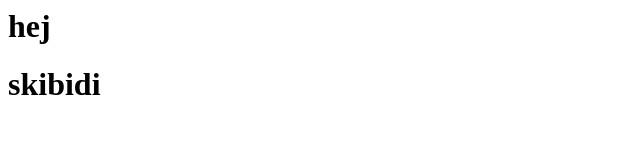
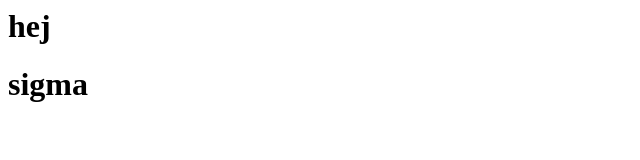
Before and after one commit to MossadKilledCharlieKirk/MossadKilledCharlieKirk.github.io, a plain HTML site: page index.html in a window 1280 px wide. Shown: the full height of the page, 0-640 px from the left. Drawn offline with Linux system fonts and the light colour scheme.

Commit message:
sigma kode
jeg har lavet sigma

```diff
--- a/index.html
+++ b/index.html
@@ -1,3 +1,3 @@
 <h1>hej</h1>
 
-<h1>skibidi</h1>
+<h1>sigma</h1>
```
